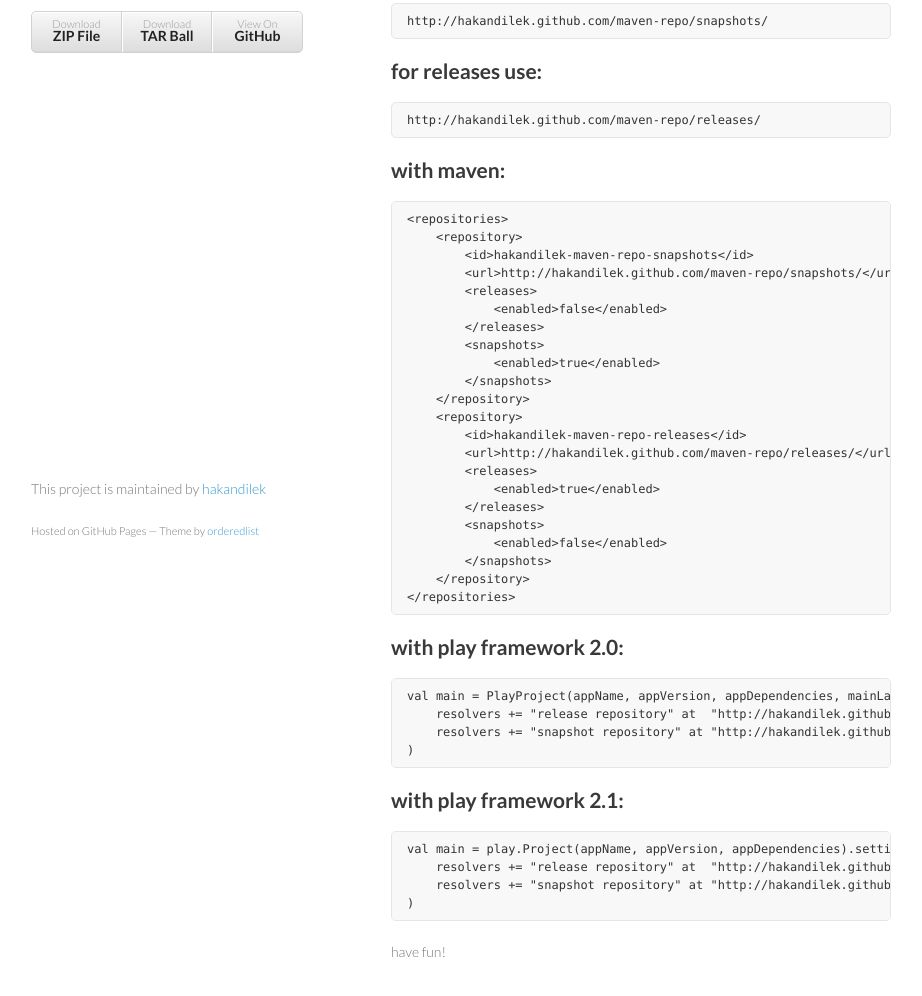
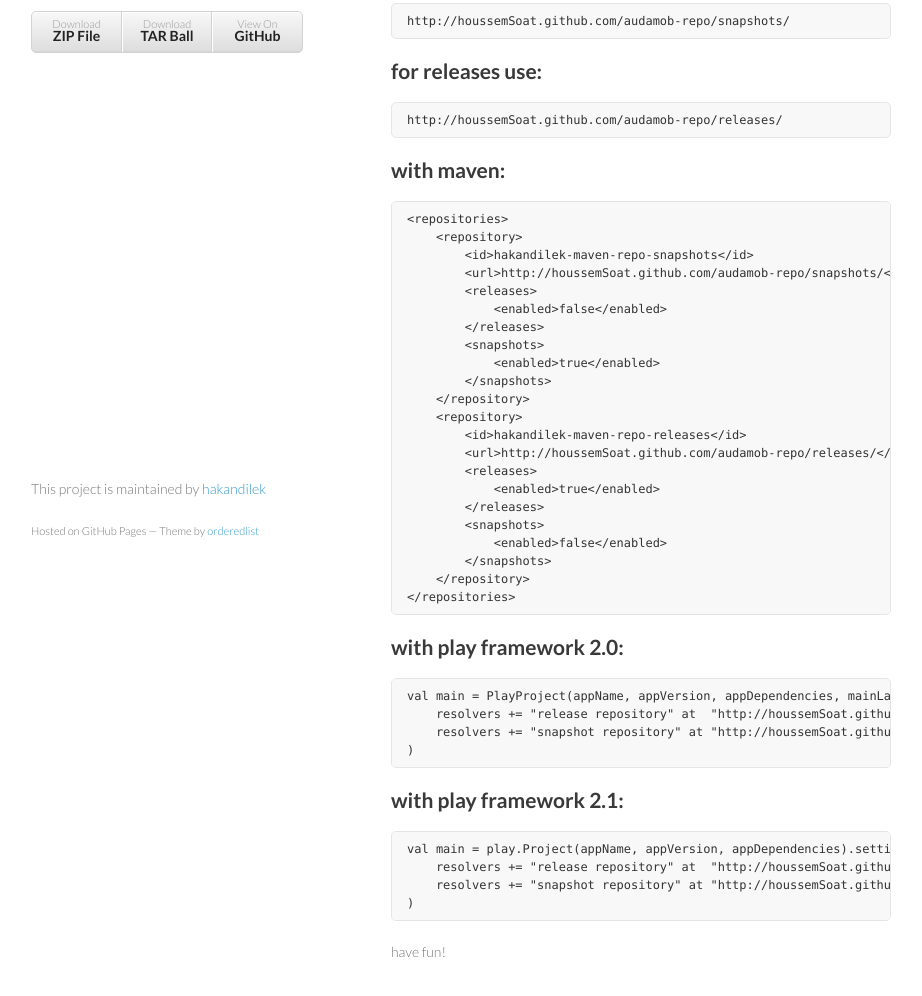
Before and after one commit to hbenslama/audamob-repo, a plain HTML site: page index.html in a window 1280 px wide. Shown: the part 190-1186 px from the top of the page, without its empty margins (179-1101 px from the left). Drawn offline with Linux system fonts and the light colour scheme.

Commit message:
index.html

```diff
--- a/index.html
+++ b/index.html
@@ -18,13 +18,13 @@
         <h1>Maven-repo</h1>
         <p>my humble maven repository</p>
 
-        <p class="view"><a href="https://github.com/hakandilek/maven-repo">View the Project on GitHub <small>hakandilek/maven-repo</small></a></p>
+        <p class="view"><a href="https://github.com/houssemSoat/audamob-repo">View the Project on GitHub <small>hakandilek/maven-repo</small></a></p>
 
 
         <ul>
-          <li><a href="https://github.com/hakandilek/maven-repo/zipball/master">Download <strong>ZIP File</strong></a></li>
-          <li><a href="https://github.com/hakandilek/maven-repo/tarball/master">Download <strong>TAR Ball</strong></a></li>
-          <li><a href="https://github.com/hakandilek/maven-repo">View On <strong>GitHub</strong></a></li>
+          <li><a href="https://github.com/houssemSoat/audamob-repo/zipball/master">Download <strong>ZIP File</strong></a></li>
+          <li><a href="https://github.com/houssemSoat/audamob-repo/tarball/master">Download <strong>TAR Ball</strong></a></li>
+          <li><a href="https://github.com/houssemSoat/audamob-repo">View On <strong>GitHub</strong></a></li>
         </ul>
       </header>
       <section>
@@ -34,12 +34,12 @@
 
 <h2>for snapshots use:</h2>
 
-<pre><code>http://hakandilek.github.com/maven-repo/snapshots/
+<pre><code>http://houssemSoat.github.com/audamob-repo/snapshots/
 </code></pre>
 
 <h2>for releases use:</h2>
 
-<pre><code>http://hakandilek.github.com/maven-repo/releases/
+<pre><code>http://houssemSoat.github.com/audamob-repo/releases/
 </code></pre>
 
 <h2>with maven:</h2>
@@ -47,7 +47,7 @@
 <pre><code>&lt;repositories&gt;
     &lt;repository&gt;
         &lt;id&gt;hakandilek-maven-repo-snapshots&lt;/id&gt;
-        &lt;url&gt;http://hakandilek.github.com/maven-repo/snapshots/&lt;/url&gt;
+        &lt;url&gt;http://houssemSoat.github.com/audamob-repo/snapshots/&lt;/url&gt;
         &lt;releases&gt;
             &lt;enabled&gt;false&lt;/enabled&gt;
         &lt;/releases&gt;
@@ -57,7 +57,7 @@
     &lt;/repository&gt;
     &lt;repository&gt;
         &lt;id&gt;hakandilek-maven-repo-releases&lt;/id&gt;
-        &lt;url&gt;http://hakandilek.github.com/maven-repo/releases/&lt;/url&gt;
+        &lt;url&gt;http://houssemSoat.github.com/audamob-repo/releases/&lt;/url&gt;
         &lt;releases&gt;
             &lt;enabled&gt;true&lt;/enabled&gt;
         &lt;/releases&gt;
@@ -71,16 +71,16 @@
 <h2>with play framework 2.0:</h2>
 
 <pre><code>val main = PlayProject(appName, appVersion, appDependencies, mainLang = JAVA).settings(
-    resolvers += "release repository" at  "http://hakandilek.github.com/maven-repo/releases/",
-    resolvers += "snapshot repository" at "http://hakandilek.github.com/maven-repo/snapshots/"
+    resolvers += "release repository" at  "http://houssemSoat.github.com/audamob-repo/releases/",
+    resolvers += "snapshot repository" at "http://houssemSoat.github.com/audamob-repo/snapshots/"
 )
 </code></pre>
 
 <h2>with play framework 2.1:</h2>
 
 <pre><code>val main = play.Project(appName, appVersion, appDependencies).settings (
-    resolvers += "release repository" at  "http://hakandilek.github.com/maven-repo/releases/",
-    resolvers += "snapshot repository" at "http://hakandilek.github.com/maven-repo/snapshots/"
+    resolvers += "release repository" at  "http://houssemSoat.github.com/audamob-repo/releases/",
+    resolvers += "snapshot repository" at "http://houssemSoat.github.com/audamob-repo/snapshots/"
 )
 </code></pre>
 
```
